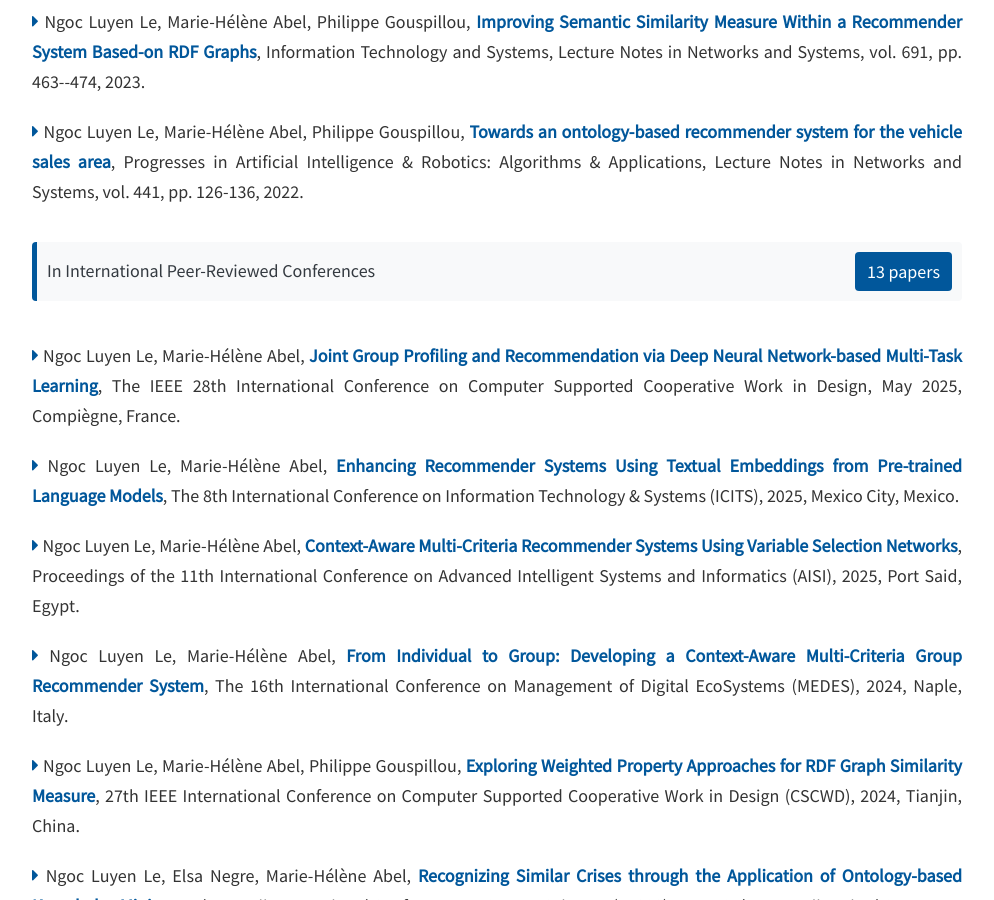
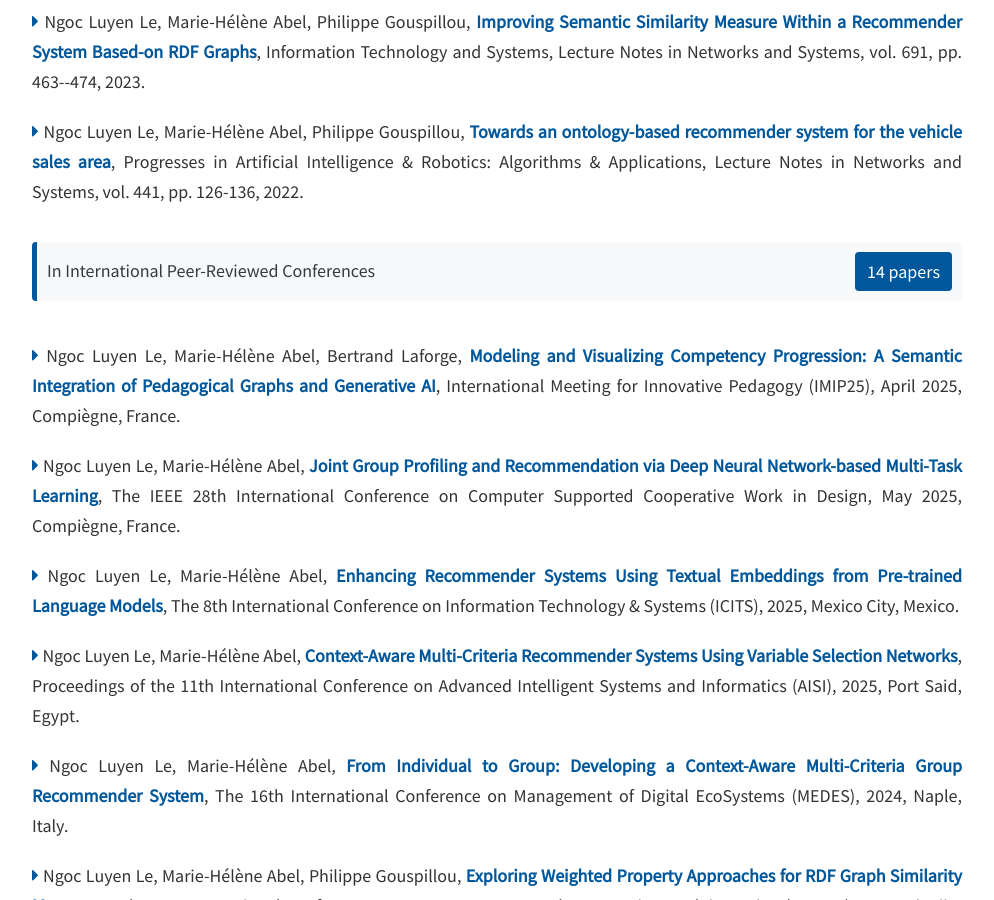
Before and after one commit to lengocluyen/lengocluyen.github.io, a Jekyll site: the page built from publications.html, in a window 1280 px wide and 900 px high, scrolled down 728 px. Shown: the whole window, without its empty margins (143-1137 px from the left). Built offline with Jekyll 4.4.1, drawn with Linux system fonts in a browser that asks for light colours; nearby versions of some CDN libraries.

Commit message:
Update publications.html

```diff
--- a/_includes/publications.html
+++ b/_includes/publications.html
@@ -55,10 +55,14 @@
 </div>
 <div class="section-header d-flex justify-content-between align-items-center">
 	<span>In International Peer-Reviewed Conferences</span>
-	<span class="badge badge-primary">13 papers</span>
+	<span class="badge badge-primary">14 papers</span>
   </div>
   <div class="panel-default">
     <div class="panel-body">
+		<h5>
+			<div class="div-justify-pub">
+			  <i class="fa fa-caret-right"></i>&nbsp;Ngoc Luyen Le, Marie-Hélène Abel, Bertrand Laforge,  <strong><a href="https://inria.hal.science/hal-05151429v1"  target="_blank" rel="noopener noreferrer">Modeling and Visualizing Competency Progression: A Semantic Integration of Pedagogical Graphs and Generative AI</a></strong>,  International Meeting for Innovative Pedagogy (IMIP25),  April 2025, Compiègne, France. </div>
+		  </h5>
 		<h5>
 			<div class="div-justify-pub">
 				<i class="fa fa-caret-right"></i>&nbsp;Ngoc Luyen Le, Marie-Hélène Abel, <strong><a href="https://hal.science/hal-05001120"  target="_blank" rel="noopener noreferrer">Joint Group Profiling and Recommendation via Deep Neural Network-based Multi-Task Learning</a></strong>,  The IEEE 28th International Conference on Computer Supported Cooperative Work in Design, May 2025, Compiègne, France.
```
